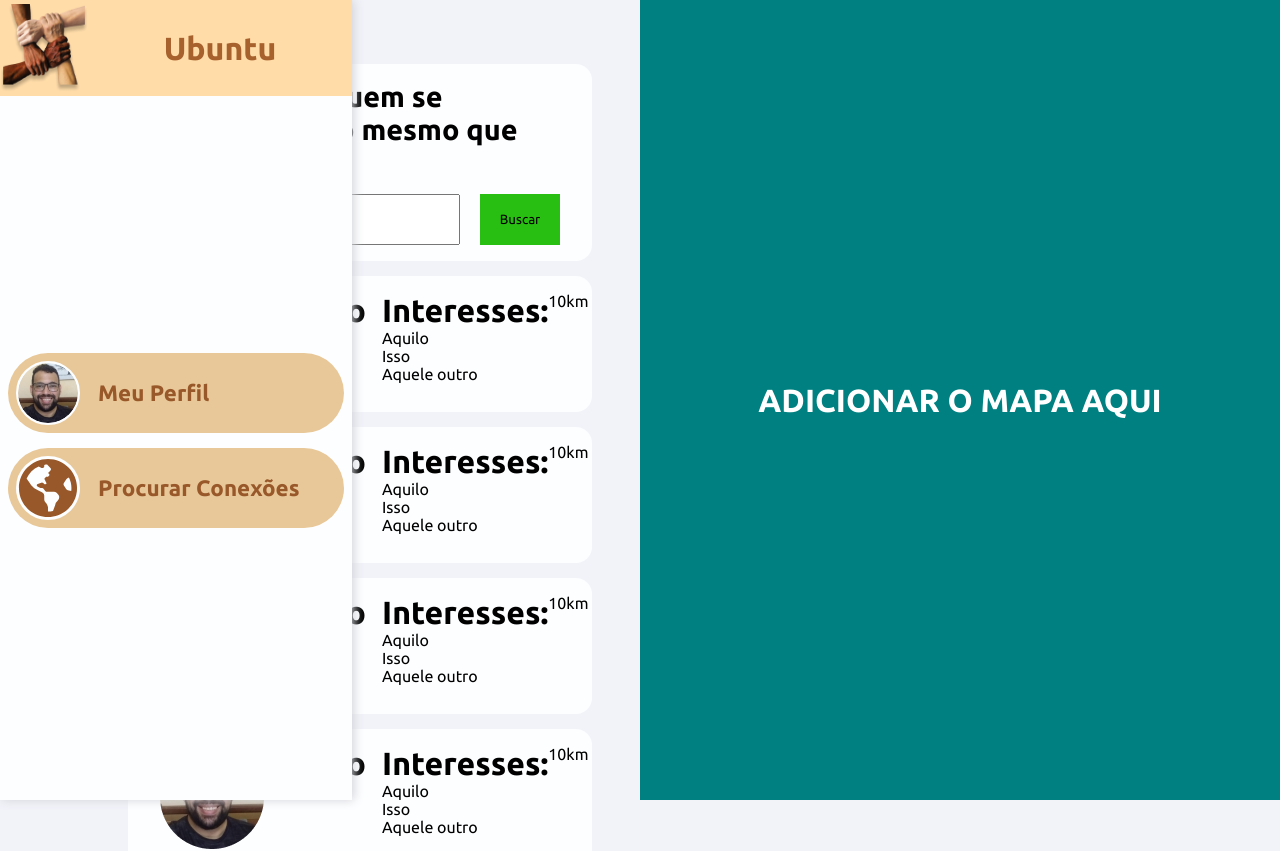
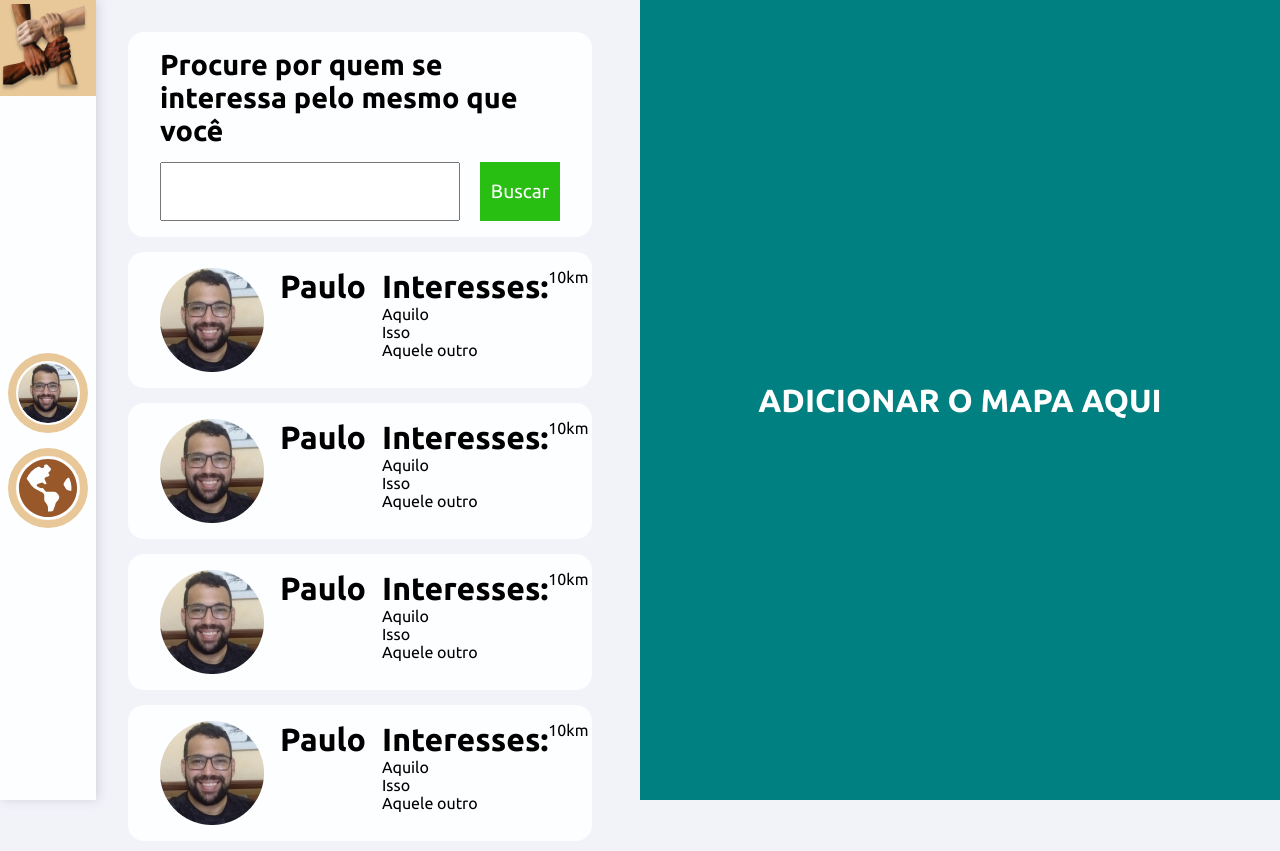
Before and after one commit to renanbrayner/ubuntu-front, a React (Create React App) app: page /conectar in a window 1280 px wide. Shown: the top 851 px of the page. Built offline with nearby package versions, Linux system fonts and the light colour scheme.

Commit message:
Mudado a cor do texto no botão de buscar usuário e o tamanho da font do input e botão na página conectar

```diff
--- a/src/components/SearchUsers/styles.js
+++ b/src/components/SearchUsers/styles.js
@@ -19,13 +19,16 @@ const Container = styled.div`
       flex-direction: row;
       justify-content: space-between;
       input {
+        font-size: 1.2rem;
         padding: 1rem;
         width: 75%;
       }
       button {
+        font-size: 1.2rem;
         width: 20%;
         border: none;
         background: ${colors.green};
+        color: ${colors.backgroundLighter};
       }
     }
   }
--- a/src/pages/Connect/styles.js
+++ b/src/pages/Connect/styles.js
@@ -8,7 +8,7 @@ const Container = styled.div`
   flex-direction: row;
 
   .search-container {
-    padding-top: 4rem;
+    padding-top: 2rem;
     padding-right: 7rem;
     width: 50%;
     height: 100%;
```
